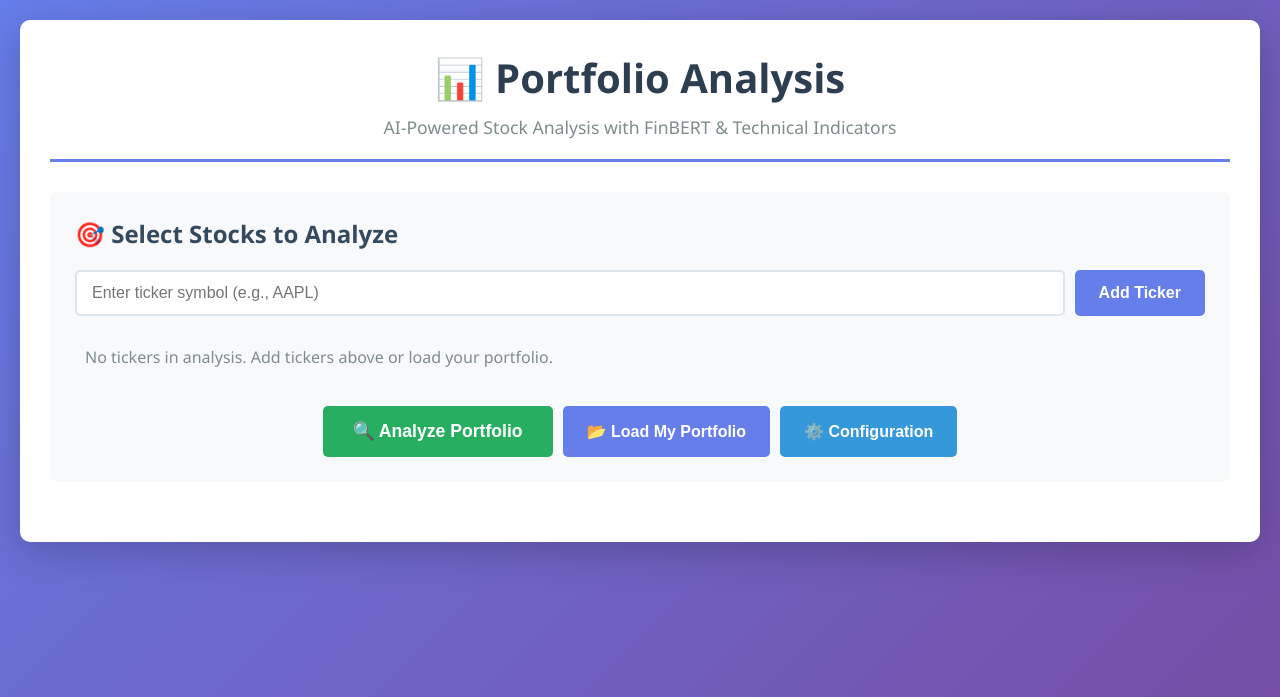
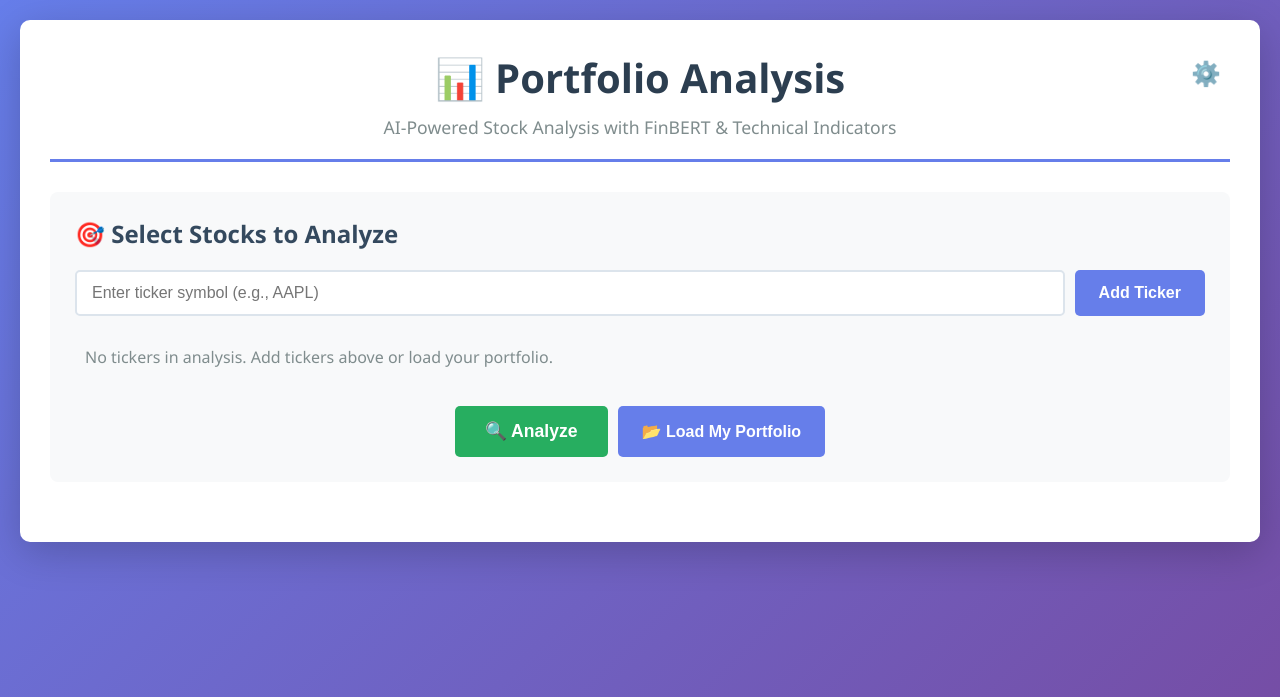
Before and after one commit to JewelIT/StockAnalysisHelper, a Flask app: page / in a window 1280 px wide. Shown: the top 697 px of the page. Run offline with Flask 3, Linux system fonts and the light colour scheme; some libraries are stand-ins or nearby versions.

Commit message:
feat: Redesign settings UI with tabs and transparent top-right button
- Move settings button to top-right corner with transparent background
- Add rotating hover animation (90deg) for modern feel
- Implement tabbed modal with Display/Portfolio/About sections
- Add switchTab() JavaScript function for smooth tab transitions
- Include model credits in About tab with clean formatting
- Improve spacing and typography throughout modal
- Remove Configuration button from action buttons area
- Ensure each tab contains only its own content

```diff
--- a/static/css/style.css
+++ b/static/css/style.css
@@ -132,6 +132,7 @@ header {
     margin-bottom: 30px;
     padding-bottom: 20px;
     border-bottom: 3px solid #667eea;
+    position: relative;
 }
 
 h1 {
@@ -143,6 +144,32 @@ h1 {
 .subtitle {
     color: #7f8c8d;
     font-size: 1.1em;
+}
+
+/* Settings Button - Top Right */
+.settings-btn {
+    position: absolute;
+    top: 0;
+    right: 0;
+    background: transparent;
+    color: #667eea;
+    border: none;
+    width: 48px;
+    height: 48px;
+    border-radius: 50%;
+    cursor: pointer;
+    font-size: 1.5em;
+    transition: all 0.3s ease;
+    z-index: 10;
+}
+
+.settings-btn:hover {
+    background: rgba(102, 126, 234, 0.1);
+    transform: rotate(90deg) scale(1.1);
+}
+
+.settings-btn:active {
+    transform: rotate(90deg) scale(0.95);
 }
 
 .ticker-input-section {
--- a/static/js/app.js
+++ b/static/js/app.js
@@ -226,7 +226,34 @@ function togglePortfolioConfig() {
         modal.classList.add('show');
         updateSavedTickersList();
         loadConfigToUI();
+        // Default to display tab
+        switchTab('display');
     }
+}
+
+// Switch between tabs in configuration modal
+function switchTab(tabName) {
+    // Hide all tab contents
+    const tabContents = document.querySelectorAll('.tab-content');
+    tabContents.forEach(tab => tab.classList.remove('active'));
+
+    // Remove active class from all tab buttons
+    const tabBtns = document.querySelectorAll('.tab-btn');
+    tabBtns.forEach(btn => btn.classList.remove('active'));
+
+    // Show selected tab
+    const selectedTab = document.getElementById(`${tabName}Tab`);
+    if (selectedTab) {
+        selectedTab.classList.add('active');
+    }
+
+    // Highlight selected tab button
+    const tabButtons = document.querySelectorAll('.tab-btn');
+    tabButtons.forEach(btn => {
+        if (btn.textContent.includes(tabName === 'display' ? 'Display' : tabName === 'portfolio' ? 'Portfolio' : 'About')) {
+            btn.classList.add('active');
+        }
+    });
 }
 
 // Load config settings to UI
--- a/templates/index.html
+++ b/templates/index.html
@@ -15,6 +15,10 @@
         <header>
             <h1>📊 Portfolio Analysis</h1>
             <p class="subtitle">AI-Powered Stock Analysis with FinBERT & Technical Indicators</p>
+            <!-- Settings Button - Top Right -->
+            <button class="settings-btn" onclick="togglePortfolioConfig()" title="Settings">
+                ⚙️
+            </button>
         </header>
 
         <div class="ticker-input-section">
@@ -30,13 +34,10 @@
 
             <div class="action-buttons">
                 <button onclick="analyzePortfolio()" class="btn btn-success" id="analyzeBtn">
-                    🔍 Analyze Portfolio
+                    🔍 Analyze
                 </button>
                 <button onclick="loadPortfolioToSession()" class="btn btn-primary">
                     📂 Load My Portfolio
-                </button>
-                <button onclick="togglePortfolioConfig()" class="btn btn-info">
-                    ⚙️ Configuration
                 </button>
             </div>
         </div>
@@ -72,12 +73,26 @@
         <div id="portfolioModal" class="modal">
             <div class="modal-content">
                 <div class="modal-header">
-                    <h2>⚙️ Configuration</h2>
+                    <h2>⚙️ Settings</h2>
                     <button class="modal-close" onclick="togglePortfolioConfig()">×</button>
                 </div>
+
+                <!-- Tabs -->
+                <div class="modal-tabs">
+                    <button class="tab-btn active" onclick="switchTab('display')">
+                        📊 Display
+                    </button>
+                    <button class="tab-btn" onclick="switchTab('portfolio')">
+                        💼 Portfolio
+                    </button>
+                    <button class="tab-btn" onclick="switchTab('about')">
+                        ℹ️ About
+                    </button>
+                </div>
+
                 <div class="modal-body">
-                    <!-- App Settings -->
-                    <div class="config-section">
+                    <!-- Display Settings Tab -->
+                    <div id="displayTab" class="tab-content active">
                         <h3>📊 Display Settings</h3>
                         <div style="margin-bottom: 15px;">
                             <label style="display: block; margin-bottom: 5px; font-weight: 600;">Default Chart Type:</label>
@@ -101,11 +116,11 @@
                         </div>
                     </div>
 
-                    <hr style="margin: 20px 0; border: none; border-top: 2px solid #f0f0f0;">
+                    <!-- Portfolio Management Tab -->
+                    <div id="portfolioTab" class="tab-content">
+                        <h3>💼 Portfolio Management</h3>
+                        <p style="color: #666; margin-bottom: 20px;">Manage your saved portfolio tickers. These persist across sessions.</p>
 
-                    <!-- Portfolio Management -->
-                    <div class="portfolio-add-section">
-                        <h3>💼 Portfolio Management</h3>
                         <h4 style="margin-top: 15px;">Add Ticker to Portfolio</h4>
                         <div style="display: flex; gap: 10px; margin-bottom: 20px;">
                             <input
@@ -119,9 +134,8 @@
                                 ➕ Add
                             </button>
                         </div>
-                    </div>
 
-                    <h3>Saved Portfolio Tickers</h3>
+                        <h4>Saved Portfolio Tickers</h4>
                         <div id="savedTickersList" class="saved-tickers-list">
                             <!-- Saved tickers will be listed here -->
                         </div>
@@ -136,7 +150,6 @@
                         </div>
 
                         <div class="help-section">
-                        <p><strong>Note:</strong> This is your saved portfolio, separate from the analysis session.</p>
                             <p><strong>International Tickers:</strong></p>
                             <ul style="font-size: 0.9em; margin-left: 20px; color: #666;">
                                 <li>🇺🇸 US: AAPL, MSFT, GOOGL</li>
```
Also changed, not shown: other parts of static/css/style.css (+41 -0 lines), other parts of templates/index.html (+46 -1 lines). Lines whose indentation alone changed are shown as unchanged.
